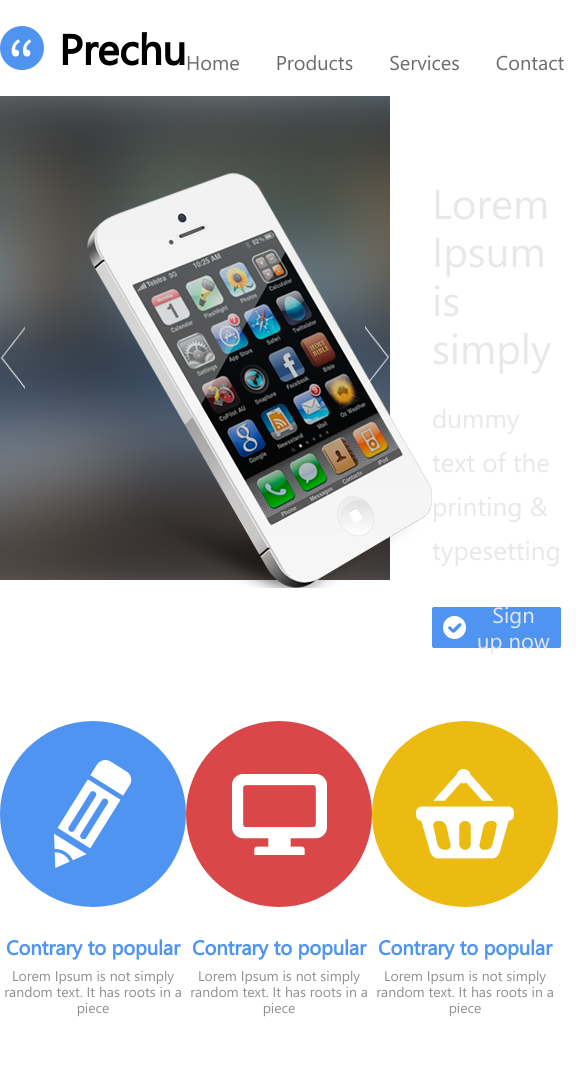
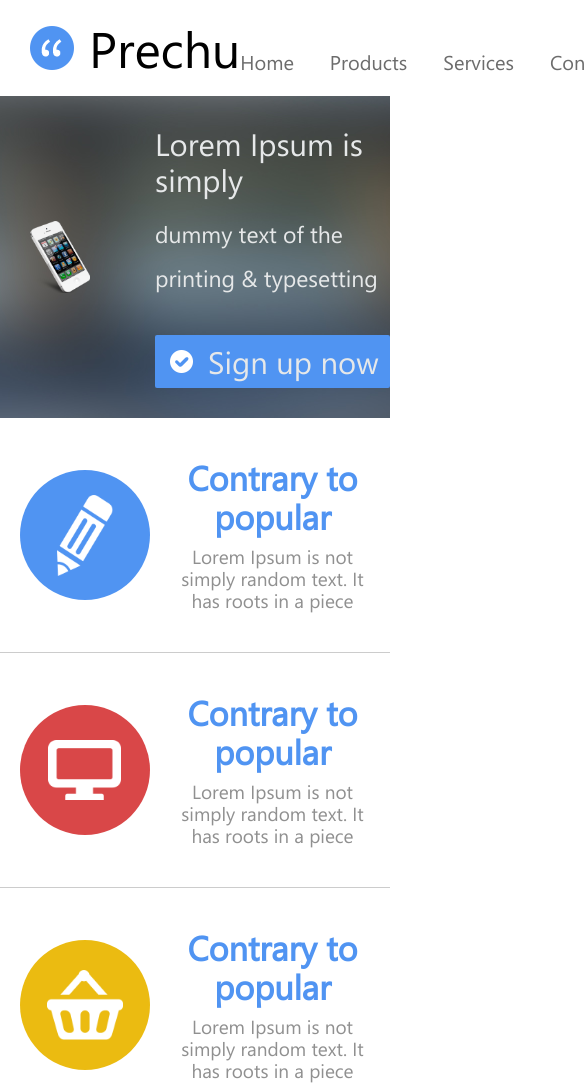
Before and after one commit to Kraisser/Prechu, a plain HTML site: page index.html in a window 390 px wide. Shown: the top 1084 px of the page, 585 px wide, since content can reach past the window. Drawn offline with Linux system fonts and the light colour scheme.

Commit message:
responsive Begin

```diff
--- a/CSS/style.css
+++ b/CSS/style.css
@@ -161,6 +161,7 @@ body {
 	background-color: #ebbb11;
 }
 .iconsHeader {
+	text-align: center;
 	margin: 0 0 10px;
 	font-size: 20px;
 	color: #5094f2;
@@ -219,3 +220,121 @@ body {
 	font-size: 15px;
 	color: #979797;
 }
+
+/* Media */
+@media only all and (max-width: 1140px) {
+	.headerWrapper {
+		padding: 0 36px;
+	}
+	.commonWrapper {
+		padding: 0 1vw;
+	}
+	.slideArrowRight {
+		right: 1vw;
+	}
+}
+@media only all and (max-width: 900px) {
+	.iphoneImageWrapper {
+		padding: 3% 0 3% 30px;
+	}
+	.iphoneImageWrapper img {
+		width: 90%;
+	}
+	.bannerImageDescription {
+		padding-top: 30px;
+	}
+	.iconsImageContainer {
+		width: 130px;
+		height: 130px;
+	}
+	.iconsImageContainer img {
+		height: 60%;
+	}
+	.slideArrow {
+		top: 50%;
+	}
+}
+@media only all and (max-width: 640px) {
+	.commonWrapper {
+		padding: 0 5vw;
+	}
+	.headerWrapper {
+		padding: 0 30px;
+	}
+	.headerLogo {
+		font-size: 50px;
+		font-weight: 100;
+	}
+
+	.slideArrow {
+		display: none;
+	}
+	.backgroundBanner {
+		border: none;
+		margin-bottom: 0;
+	}
+	.bannerWrapper {
+		padding: 0;
+	}
+	.bannerHeader {
+		font-size: 31px;
+		margin-bottom: 15px;
+	}
+	.signUpNow {
+		width: 235px;
+		height: 53px;
+		padding: 0 0 0 15px;
+		font-size: 31px;
+		margin-bottom: 30px;
+	}
+	.signUpNow img {
+		margin-right: 15px;
+	}
+	.iphoneImageWrapper {
+		max-width: 223px;
+		margin-right: 65px;
+	}
+	.iphoneImageWrapper img {
+		width: 100%;
+	}
+	.bannerDescription {
+		max-width: 230px;
+		font-size: 23px;
+	}
+
+	.iconsWrapper {
+		flex-direction: column;
+		padding: 0;
+	}
+	.commonIconsContainer {
+		padding: 40px 5vw;
+		max-width: 100%;
+		flex-direction: row;
+		justify-content: space-between;
+		align-items: center;
+		border-bottom: 1px solid #cccccc;
+	}
+	.iconsImageContainer {
+		min-width: 130px;
+		margin-bottom: 0;
+		margin-right: 25px;
+	}
+	.iconsHeader {
+		font-size: 34px;
+	}
+	.iconsDescription {
+		font-size: 19px;
+	}
+	.pencilImageContainer img {
+		width: 56px;
+		height: 81px;
+	}
+	.compImageContainer img {
+		width: 73px;
+		height: 60px;
+	}
+	.shopcartWrapper img {
+		width: 76px;
+		height: 70px;
+	}
+}
--- a/index.html
+++ b/index.html
@@ -48,22 +48,28 @@
 					<div class="iconsImageContainer pencilImageContainer">
 						<img src="/assets/icons/pencil.png" alt="pencil" />
 					</div>
+					<div class="iconsDescriptionWrapper">
 						<h4 class="iconsHeader">Contrary to popular</h4>
 						<p class="iconsDescription">Lorem Ipsum is not simply random text. It has roots in a piece</p>
+					</div>
 				</div>
 				<div class="commonIconsContainer compWrapper">
 					<div class="iconsImageContainer compImageContainer">
 						<img src="/assets/icons/computer.png" alt="computer" />
 					</div>
+					<div class="iconsDescriptionWrapper">
 						<h4 class="iconsHeader">Contrary to popular</h4>
 						<p class="iconsDescription">Lorem Ipsum is not simply random text. It has roots in a piece</p>
+					</div>
 				</div>
 				<div class="commonIconsContainer shopcartWrapper">
 					<div class="iconsImageContainer shopcartImageContainer">
 						<img src="/assets/icons/shopCart.png" alt="shopCart" />
 					</div>
+					<div class="iconsDescriptionWrapper">
 						<h4 class="iconsHeader">Contrary to popular</h4>
 						<p class="iconsDescription">Lorem Ipsum is not simply random text. It has roots in a piece</p>
+					</div>
 				</div>
 			</section>
 			<section class="commonWrapper shoppingCartWrapper" id="contact">
```
Lines whose indentation alone changed are shown as unchanged.
